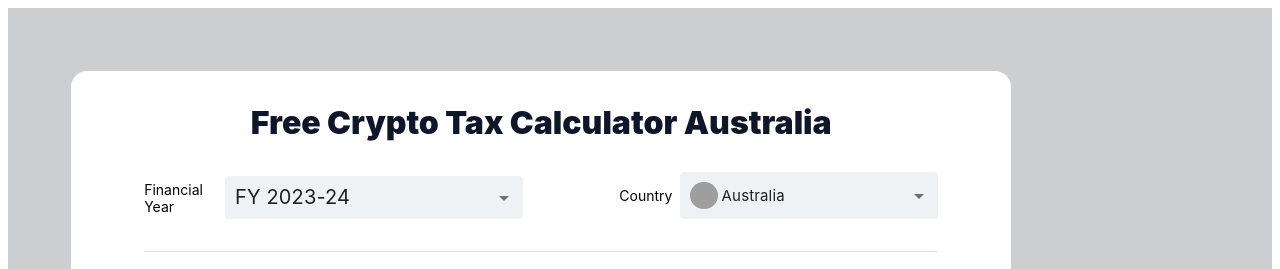
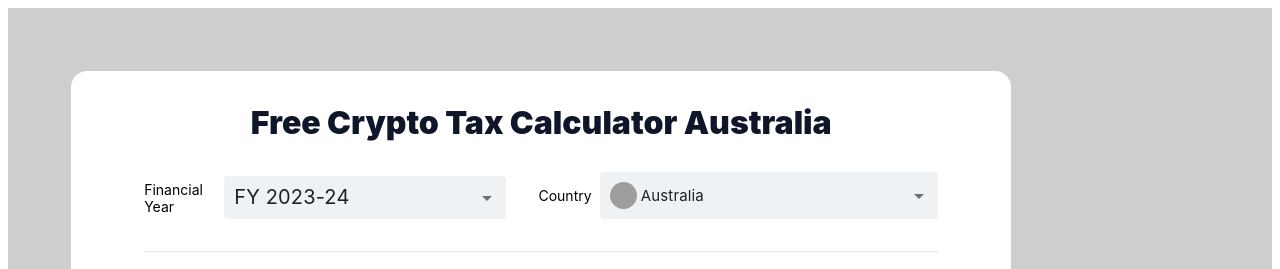
Before and after one commit to tusharsgh/koinex, a React (Create React App) app: page / in a window 1280 px wide. Shown: the top 269 px of the page. Built offline with nearby package versions, Linux system fonts and the light colour scheme; grey boxes are pictures that could not be loaded; the HTML template or start-up script is replaced by a standard one.

Commit message:
flex-basis

```diff
--- a/src/components/Dropdown/Dropdown.css
+++ b/src/components/Dropdown/Dropdown.css
@@ -15,5 +15,5 @@
   align-items: center;
   flex-grow: 1;
   gap: 0.5rem;
-
+  flex-basis:10rem
 }
--- a/src/components/TaxCalcol/TaxCalcol.css
+++ b/src/components/TaxCalcol/TaxCalcol.css
@@ -257,6 +257,6 @@ color:#0052FE;
 }
 .col-subPart1{
     display: flex;
-    gap:6rem;
+    gap:2rem;
     align-items: flex-end;
 }
```
